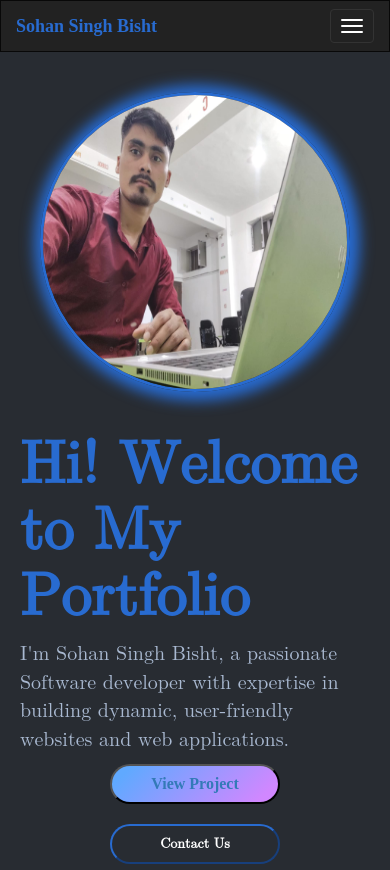
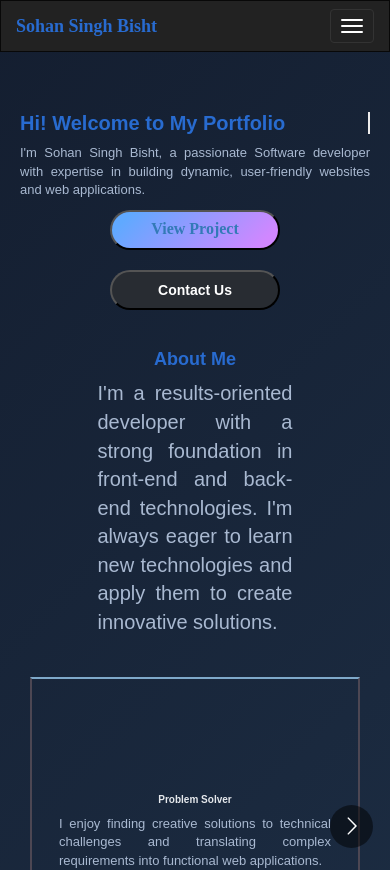
Before and after one commit to sohan418/portfolio_website, a React (Create React App) app: page / in a window 390 px wide. Shown: the top 870 px of the page. Built offline with nearby package versions, Linux system fonts and the light colour scheme.

Commit message:
change in home page

```diff
--- a/src/App.css
+++ b/src/App.css
@@ -22,6 +22,8 @@ a {
  flex-wrap: wrap;
  padding: 20px;
  gap: 20px;
+ /* height: 100px;
+ background-image: url("../public/assets/my-image.jpg"); */
 }
 .top-heading{
   display: flex;
@@ -29,7 +31,7 @@ a {
   justify-content: center;
   flex-direction: column;
   text-align: left;
-  max-width: 400px;
+  max-width: 700px;
 }
 h1{
   color:#286bd0;
@@ -43,16 +45,17 @@ h2{
   float: left;
   font-weight: 900;
 }
- p{
-  color:#a9b9d1;
-  font-size:20px;
+p {
+  color: #a9b9d1;
+  font-size: 20px;
+  text-align: justify;
 }
 
 .top-box-container img{
   border-radius: 50%;
   border-color: #7fa9ca;
   border: 3px solid #286bd0;
-  box-shadow: 2px 1px 14px 8px #286bd0;
+  /* box-shadow: 2px 1px 14px 8px #286bd0; */
 }
 .skill-list img{
   border-radius: 40px;
@@ -65,14 +68,22 @@ h2{
     flex-wrap: wrap;
     gap: 20px;
     flex-direction: row;
+    text-decoration: none;
 }
 
+.button-container button:hover {
+  /* background: #286bd0; */
+  color: white;
+  transform: scale(1.1);
+}
 .btn-1{
   border-radius: 20px;
   background: linear-gradient(135deg, #60A9FF 10%, #D187FF 90%);
   height: 40px;
   width: 170px;
+  color: white;
   font-weight: 900;
+  text-decoration: none;
 }
 .btn-2{
   border-radius: 20px;
@@ -80,8 +91,9 @@ h2{
   height: 40px;
   width: 170px;
   color: white;
-  border-color: #286bd0;
+  /* border-color: #286bd0; */
   font-weight: 900;
+  text-decoration: none;
 }
 .btn-3{
   border-radius: 20px;
@@ -110,7 +122,7 @@ h2{
   flex-wrap: wrap;
   padding: 20px;
   gap: 20px;
-  box-shadow: 2px 1px 14px 8px #286bd0;
+  /* box-shadow: 2px 1px 14px 8px #286bd0; */
 }
 .child-box-container{
   height: 300px;
@@ -122,7 +134,7 @@ h2{
   margin: 30px;
   border: 2px solid #4d4753;
   border-top-color: #7fa9ca;
-  box-shadow: 2px 1px 14px 8px #286bd0;
+  /* box-shadow: 2px 1px 14px 8px #286bd0; */
 }
 
 .parent-box-container :hover{
@@ -150,14 +162,14 @@ h2{
  padding: 20px;
  gap: 20px;
 background: white;
-box-shadow: 2px 1px 14px 8px #286bd0;
+/* box-shadow: 2px 1px 14px 8px #286bd0; */
 }
 .child-skill-container{
   display: flex;
  justify-content: center;
  align-items: center;
  flex-wrap: wrap;
-background: #282C32;
+/* background: #282C32; */
 border-radius: 20px;
 flex-direction: column;
 
@@ -184,7 +196,7 @@ margin: 30px;
 height: 300px;
 border: 2px solid #4d4753;
 border-top-color: #7fa9ca;
-box-shadow: 2px 1px 14px 8px #286bd0;
+/* box-shadow: 2px 1px 14px 8px #286bd0; */
 }
 .project-box-container{
 display: flex;
@@ -195,7 +207,7 @@ margin: 30px;
 border: 2px solid #4d4753;
 border-top-color: #7fa9ca;
 gap: 10px;
-box-shadow: 2px 1px 14px 8px #286bd0;
+/* box-shadow: 2px 1px 14px 8px #286bd0; */
 }
 .project-box-container img{
   max-width: 400px;
--- a/src/pages/Home/Home.js
+++ b/src/pages/Home/Home.js
@@ -4,6 +4,7 @@ import React from "react";
 import Carousel from "react-multi-carousel";
 import "react-multi-carousel/lib/styles.css";
 import ContactUs from "../../components/ContactUs/ContactUs";
+import "./Home.css"
 
 const Home = () => {
   const responsive = {
@@ -27,17 +28,10 @@ const Home = () => {
 
   return (
     <div className="main-container">
-      <div className="top-nav-container" id="home">
-      <div className="top-box-container">
-          <img
-            src={`${process.env.PUBLIC_URL}/assets/my-image.png.jpg`}
-            alt="User with laptop"
-            height={300}
-            width={310}
-          />
-        </div>
+      <div className="top-nav-container fade-in" id="home">
+
         <div className="top-heading">
-          <h1>Hi! Welcome to My Portfolio</h1>
+          <h1 className="heading-text">Hi! Welcome to My Portfolio</h1>
           <p>
             I'm Sohan Singh Bisht, a passionate Software developer with
             expertise in building dynamic, user-friendly websites and web
@@ -53,7 +47,7 @@ const Home = () => {
 
       </div>
 
-      <div className="about-heading" id="aboutus">
+      <div className="about-heading fade-in" id="aboutus">
         <h1>About Me</h1>
         <p>
           I'm a results-oriented developer with a strong foundation in front-end
@@ -88,7 +82,7 @@ const Home = () => {
         </div>
       </Carousel>
 
-      <div className="child-skill-container" id="skill">
+      <div className="child-skill-container fade-in" id="skill">
         <h1>Technical Skills</h1>
       </div>
       <Carousel responsive={responsive}>
@@ -203,7 +197,7 @@ const Home = () => {
         </div>
       </Carousel>
 
-      <div className="child-skill-container" id="project">
+      <div className="child-skill-container fade-in" id="project">
         <h1>Projects</h1>
       </div>
       <Carousel responsive={responsive}>
--- /dev/null
+++ b/src/pages/Home/home.css
@@ -0,0 +1,103 @@
+/* Portfolio Styles */
+
+body {
+    font-family: 'Poppins', sans-serif;
+    margin: 0;
+    padding: 0;
+    box-sizing: border-box;
+    background: linear-gradient(135deg, #141e30, #243b55);
+    color: #f4f4f4;
+  }
+  .skill-list:hover {
+    background: #081f38;
+    transform: scale(1.02);
+    box-shadow: none;
+    box-shadow: 0px 1px 0px 3px #286bd0;
+    transition: transform 0.4s ease-in-out, background 1.3s ease-in-out;
+}
+
+  .child-box-container:hover {
+    background: #081f38;
+    transform: scale(1.02);
+    box-shadow: none;
+    box-shadow: 0px 1px 0px 3px #286bd0;
+    transition: transform 0.4s ease-in-out, background 1.3s ease-in-out;
+  }
+ .project-box-container:hover{
+    background: #081f38;
+    transform: scale(1.02);
+    box-shadow: none;
+    box-shadow: 0px 1px 0px 3px #286bd0;
+    transition: transform 0.4s ease-in-out, background 1.3s ease-in-out;
+  }
+  .about-heading, .child-skill-container, .project-box-container {
+    opacity: 0;
+    transform: translateY(50px);
+    animation: fadeIn 4s ease-out forwards;
+  }
+
+  .heading-text {
+    white-space: nowrap;
+    overflow: hidden;
+    width: 0;
+    font-size: 4.6rem;
+    border-right: 2px solid rgb(237, 236, 236);
+    animation: slideText 3s steps(30, end) forwards;
+    width: auto;
+  }
+
+  @keyframes slideText {
+    from {
+      width: 0;
+    }
+    to {
+      width: 100%;
+    }
+  }
+
+  @media (max-width: 768px) {
+    .heading-text {
+      font-size: 3rem;
+    }
+    p{
+        font-size: 13px;
+    }
+    h1{
+        font-size: 18px;
+    }
+    h4,h2,ul{
+        font-size: 10px;
+    }
+
+  }
+
+  @media (max-width: 480px) {
+    .heading-text {
+      font-size: 2rem;
+    }
+    p{
+        font-size: 13px;
+    }
+  }
+
+
+
+  @keyframes fadeIn {
+    0% {
+      opacity: 0;
+      transform: translateY(20px);
+    }
+    100% {
+      opacity: 1;
+      transform: translateY(0);
+    }
+  }
+
+  @keyframes zoomIn {
+    0% {
+      transform: scale(1.9);
+    }
+    100% {
+      transform: scale(1);
+    }
+  }
```
Also changed, not shown: public/assets/my-image.jpg (renamed from public/assets/my-image.png.jpg).
